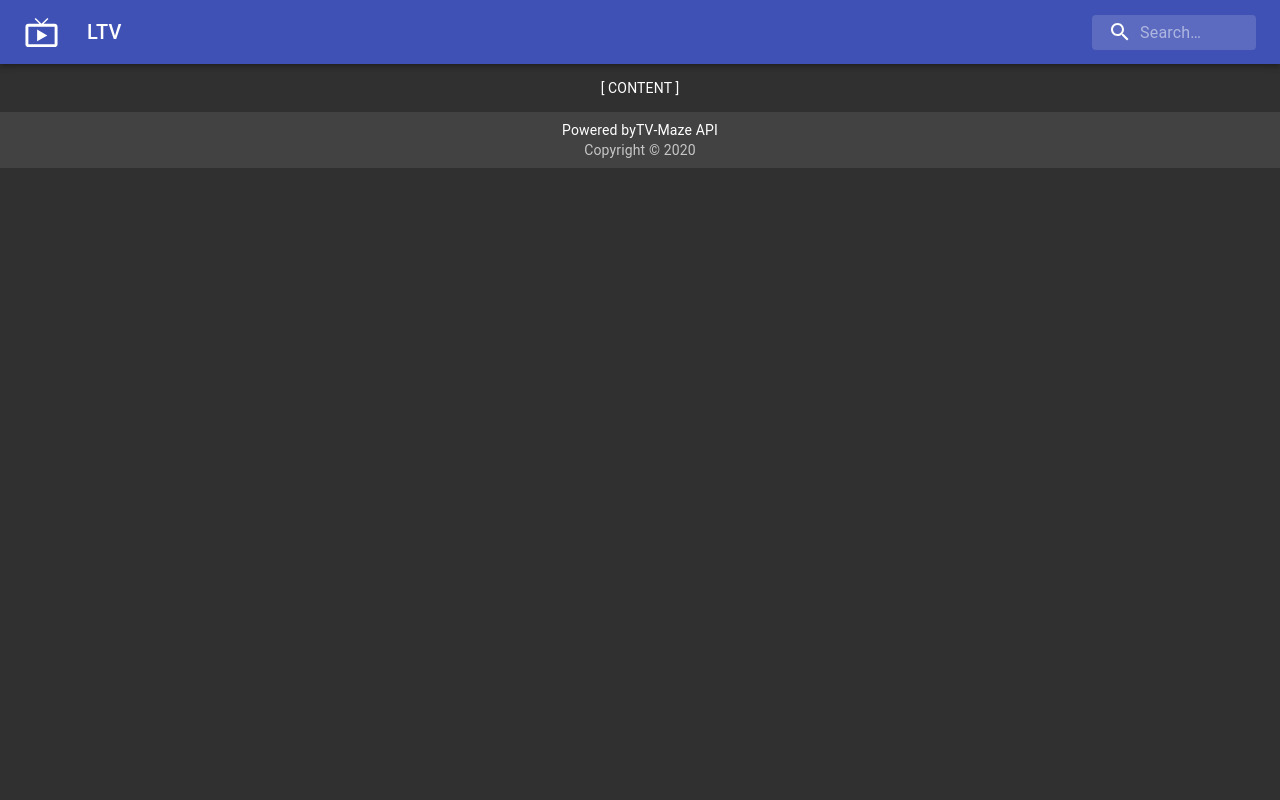
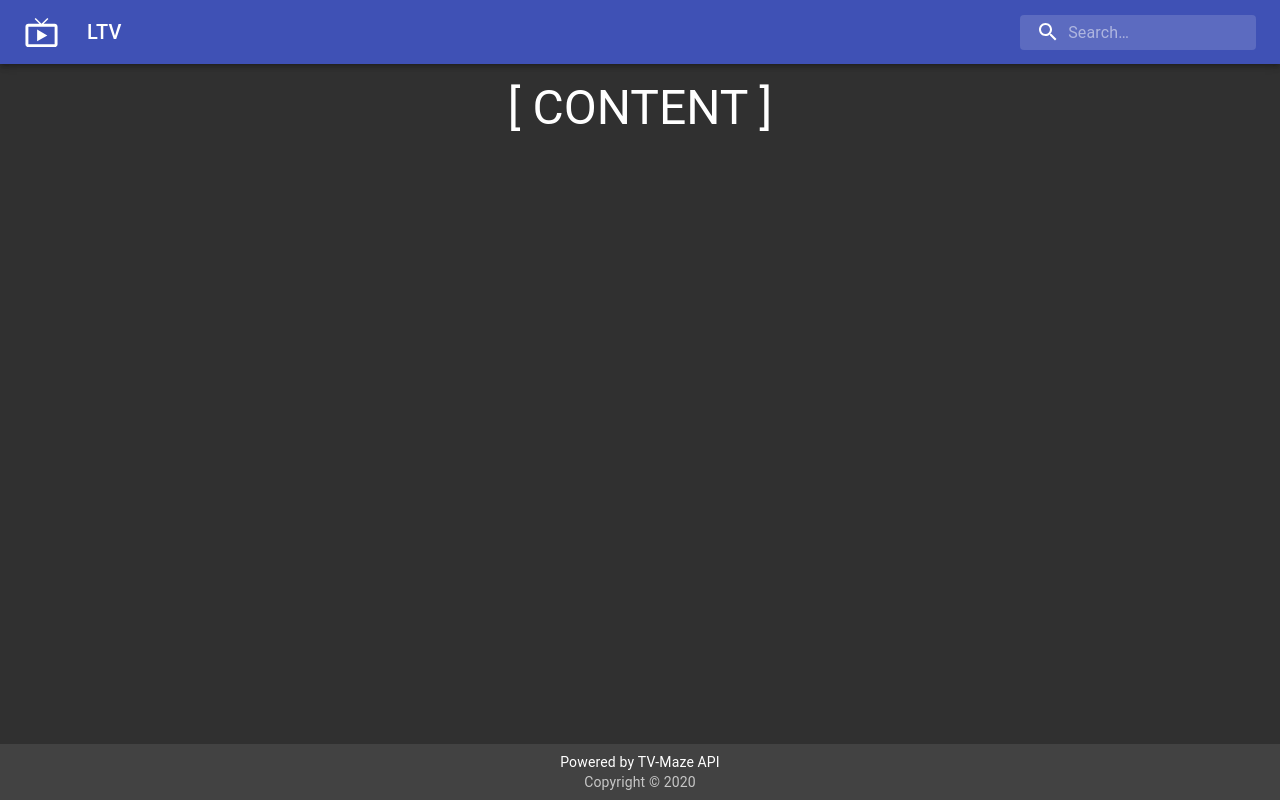
Before and after one commit to barteklecki/lecki-tv, a React (Create React App) app: page / in a window 1280 px wide. Built offline with nearby package versions, Linux system fonts and the light colour scheme.

Commit message:
feat(main): MUI skeleton

```diff
--- a/src/Components/App.css
+++ b/src/Components/App.css
@@ -1,4 +1,6 @@
 .App {
+  display: flex;
+  flex-direction: column;
+  min-height: 100vh;
   text-align: center;
-  height: 100vh;
 }
--- a/src/Components/App.js
+++ b/src/Components/App.js
@@ -5,9 +5,12 @@ import Header from './Header/Header';
 import Content from './Content/Content';
 import Footer from './Footer/Footer';
 
+import CssBaseline from '@material-ui/core/CssBaseline';
+
 function App() {
   return (
     <div className="App">
+        <CssBaseline />
         <Header />
         <Content />
         <Footer />
--- a/src/Components/Content/Content.js
+++ b/src/Components/Content/Content.js
@@ -1,10 +1,27 @@
-import React from 'react'
+import React from 'react';
+
+import Typography from '@material-ui/core/Typography';
+import Container from '@material-ui/core/Container';
+
+import { makeStyles } from '@material-ui/core/styles';
+
+const useStyles = makeStyles((theme) => ({
+    main: {
+      marginTop: theme.spacing(2),
+      marginBottom: theme.spacing(2),
+      alignSelf: 'flex-start',
+    },
+}));
 
 const Content = () => {
+    const classes = useStyles();
+
     return (
-        <main>
-           <p>[ CONTENT ]</p>
-        </main>
+        <Container component="main" className={classes.main} maxWidth="sm">
+            <Typography variant="h3" component="h3" gutterBottom>
+                [ CONTENT ]
+            </Typography>
+        </Container>
     )
 }
 
--- a/src/Components/Footer/Footer.js
+++ b/src/Components/Footer/Footer.js
@@ -22,7 +22,7 @@ export default function Footer() {
         <footer className={classes.footer}>
             <Container maxWidth="sm">
                 <Typography variant="body2">
-                    Powered by
+                    Powered by&nbsp;
                     <Link color="inherit" href="https://www.tvmaze.com/api">
                         TV-Maze API
                     </Link>
--- a/src/Components/Header/Header.js
+++ b/src/Components/Header/Header.js
@@ -14,8 +14,8 @@ import styles from './styles';
 const Header = (props) => {
     const {classes} = props;
     return (
-        <div className={classes.root}>
-            <AppBar position="static">
+        <div>
+            <AppBar position="static" className={classes.root}>
                 <Toolbar>
                     <IconButton
                         edge="start"
--- a/src/Components/Header/styles.js
+++ b/src/Components/Header/styles.js
@@ -48,9 +48,9 @@ export default (theme) => ({
         transition: theme.transitions.create('width'),
         width: '100%',
         [theme.breakpoints.up('sm')]: {
-            width: '12ch',
+            width: '20ch',
             '&:focus': {
-                width: '20ch',
+                width: '60ch',
             },
         },
     },
```
